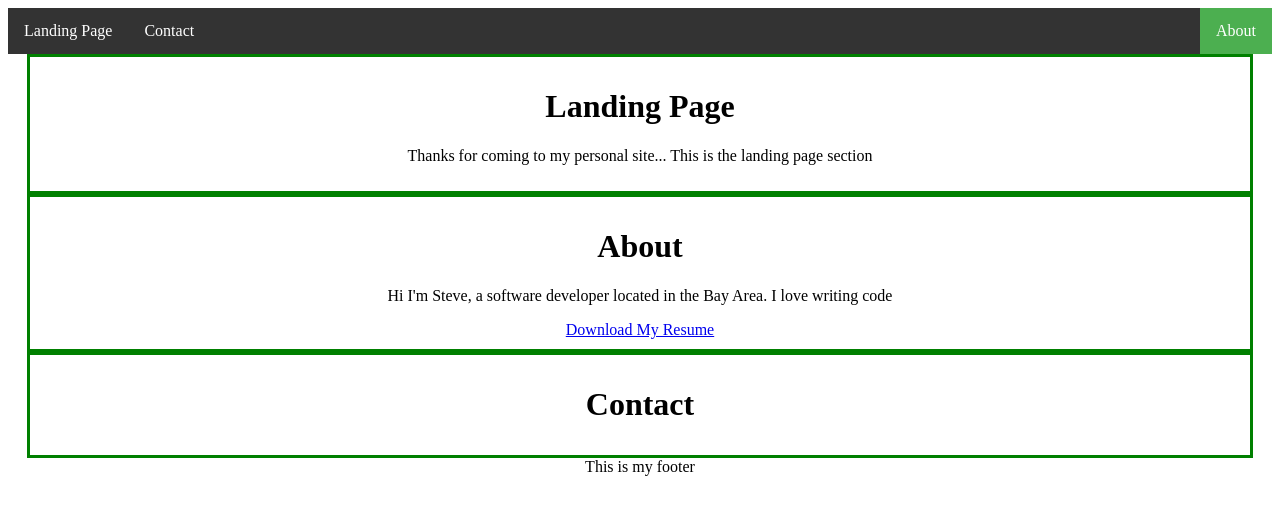
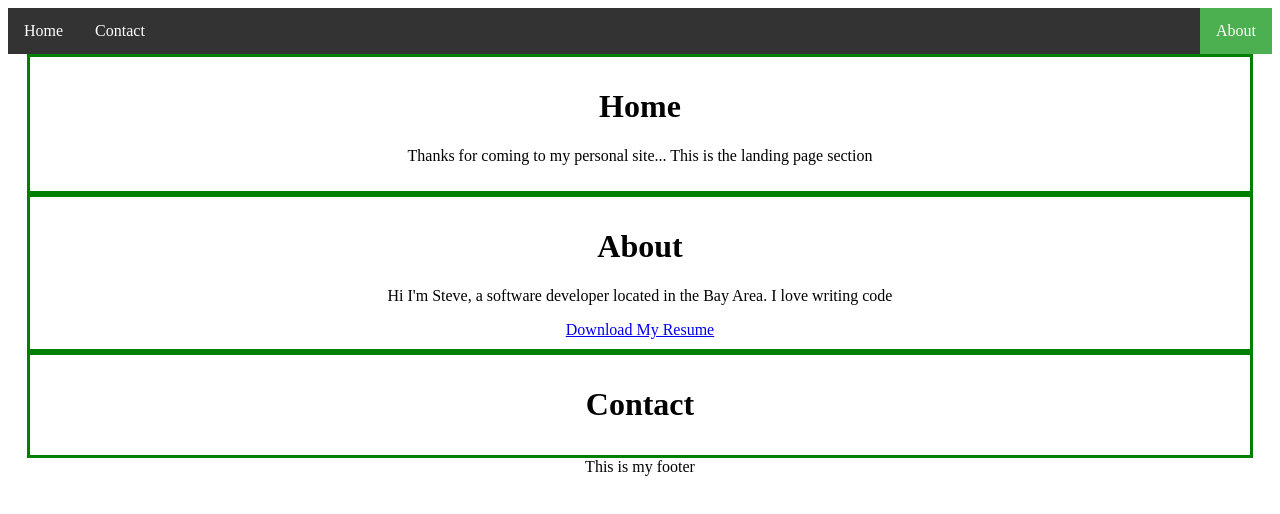
Before and after one commit to DataDeveloper7865/PersonalSite, a plain HTML site: page PersonalSite.html in a window 1280 px wide. Drawn offline with Linux system fonts and the light colour scheme; a script that the page names is missing.

Commit message:
added app.yaml

```diff
--- a/PersonalSite.html
+++ b/PersonalSite.html
@@ -13,14 +13,14 @@
     <body>
 
         <ul>
-            <li><a href="#home">Landing Page</a></li>
+            <li><a href="#home"> Home </a></li>
             <li><a href="#contact">Contact</a></li>
             <li style="float:right"><a class="active" href="#about">About</a></li>
           </ul>
 
 
         <div class = "landing-page" id="home">
-            <h1> Landing Page </h1>
+            <h1> Home </h1>
             <p> Thanks for coming to my personal site... This is the landing page section</p>
         </div>
 
--- a/css/styles.css
+++ b/css/styles.css
@@ -11,6 +11,10 @@
 
 footer {
   text-align: center;
+}
+
+p {
+
 }
 
 .landing-page {
```
Also changed, not shown: 1 other file.
